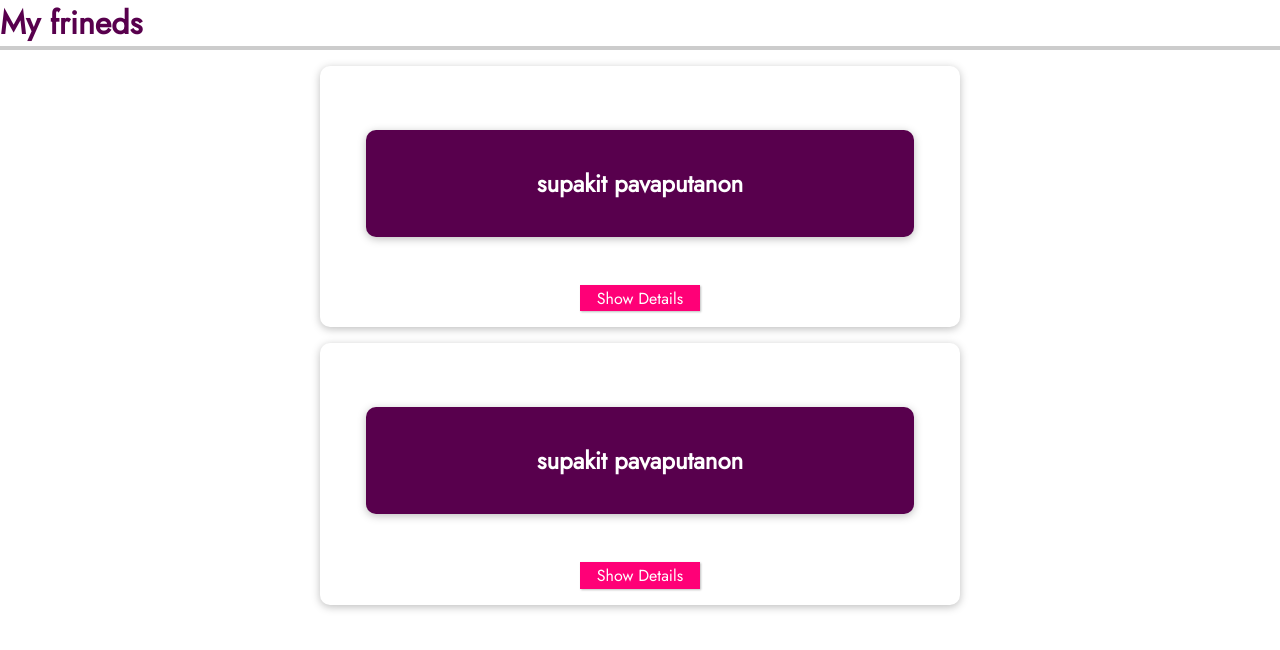
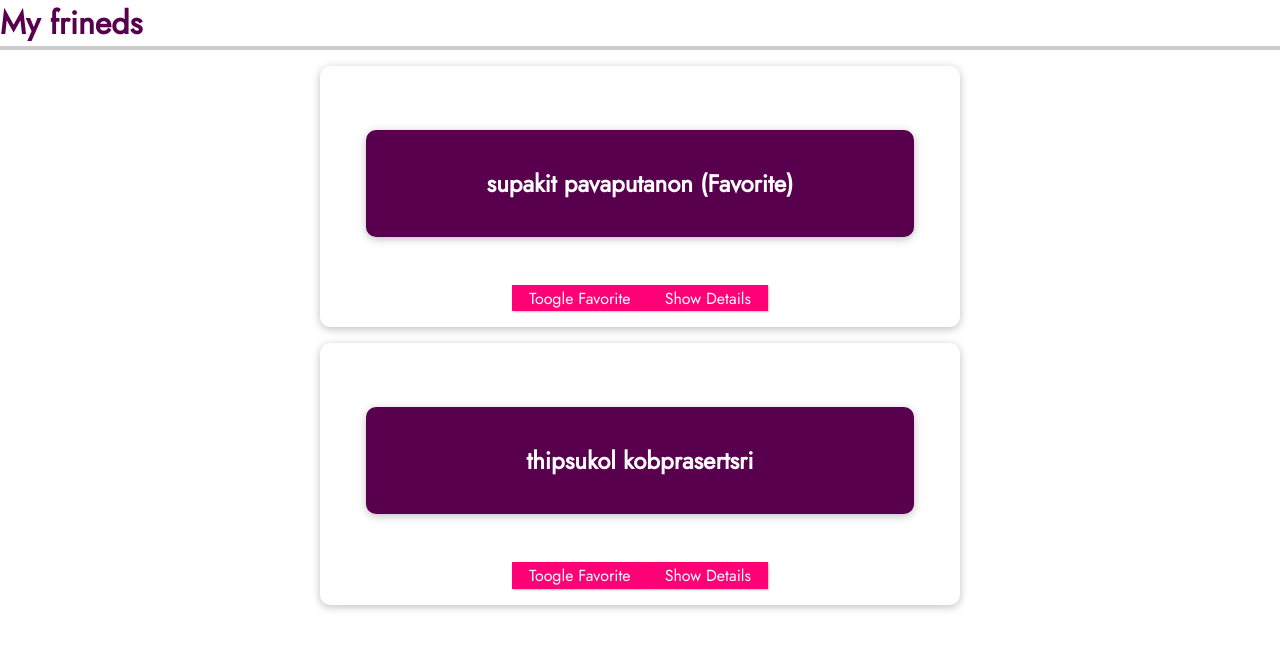
Before and after one commit to Newtepos/vue-cli-01-a-new-vue-project, a Vue app: page / in a window 1280 px wide. Shown: the top 650 px of the page. Built offline with nearby package versions, Linux system fonts and the light colour scheme.

Commit message:
Add: Component Prop

```diff
--- a/src/App.vue
+++ b/src/App.vue
@@ -2,8 +2,18 @@
   <section>
     <h2>My frineds</h2>
     <ul>
-      <friend-contact/>
-      <friend-contact/>
+      <friend-contact
+        name="supakit pavaputanon"
+        phone-number="063 020 0081"
+        email-address="supakit.pnm@gmail.com"
+        is-favorite="1"
+      />
+      <friend-contact
+        name="thipsukol kobprasertsri"
+        phone-number="081 753 2754"
+        email-address="thipsukol@gmail.com"
+        is-favorite="0"
+      />
     </ul>
   </section>
 </template>
@@ -12,7 +22,7 @@
 export default {
   data() {
     return {
-      frineds: [
+      friends: [
         {
           id: "supakit",
           name: "supakit pavaputanon",
--- a/src/components/FriendContact.vue
+++ b/src/components/FriendContact.vue
@@ -1,18 +1,20 @@
 <template>
   <li>
     <header>
-      <h1>{{ friend.name }}</h1>
+      <h1>{{ name }} {{ friendIsFavorite === "1" ? "(Favorite)" : "" }}</h1>
     </header>
+    <button @click="toggleFavorite">Toogle Favorite</button>
     <button @click="toggleDetails">Show Details</button>
     <ul v-if="visibility">
-      <li><strong>Phone:</strong>{{ friend.phone }}</li>
-      <li><strong>Email:</strong>{{ friend.email }}</li>
+      <li><strong>Phone: </strong>{{ phoneNumber }}</li>
+      <li><strong>Email: </strong>{{ emailAddress }}</li>
     </ul>
   </li>
 </template>
 
 <script>
 export default {
+  props: ["name", "phoneNumber", "emailAddress", "isFavorite"],
   data() {
     return {
       visibility: false,
@@ -22,11 +24,20 @@ export default {
         phone: "063 020 0081",
         email: "supakit.pnm@gmail.com",
       },
+      friendIsFavorite: this.isFavorite
     };
   },
   methods: {
     toggleDetails() {
       this.visibility = !this.visibility;
+    },
+    toggleFavorite() {
+      console.log(this.isFavorite);
+      if (this.friendIsFavorite === "1") {
+        this.friendIsFavorite = "0"
+      } else {
+        this.friendIsFavorite = "1"
+      }
     },
   },
 };
```
